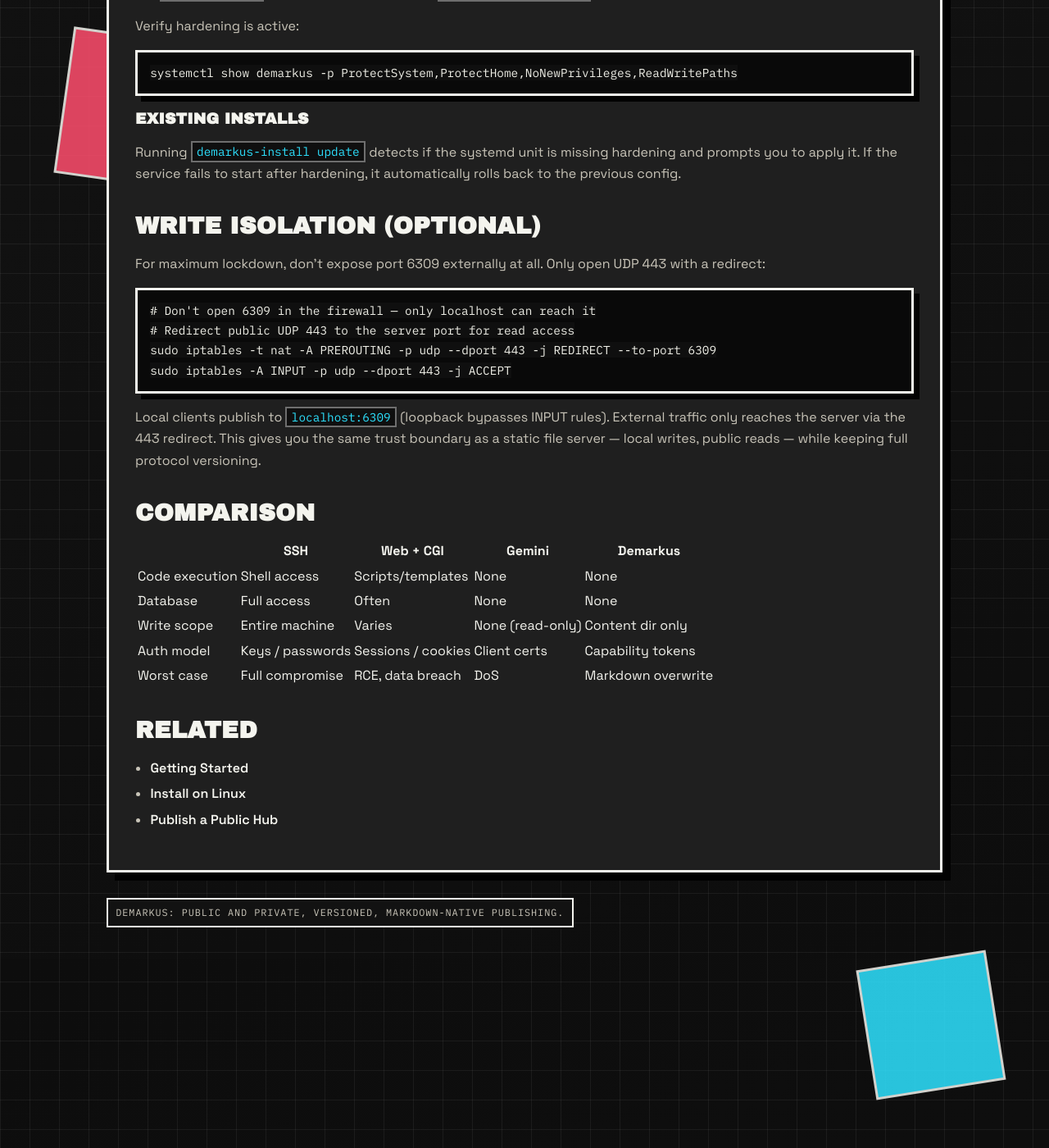
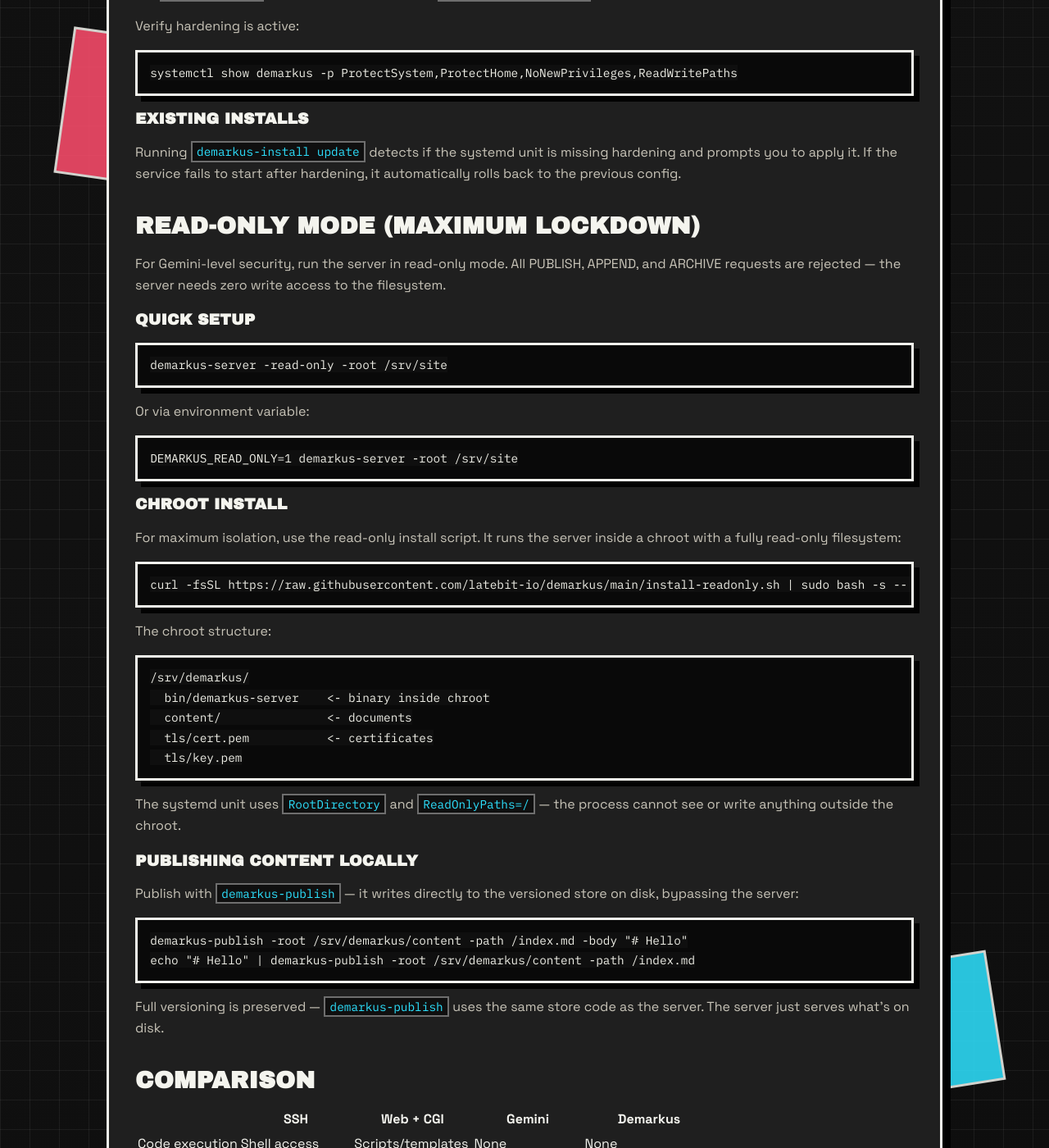
Before and after one commit to latebit-io/demarkus, a Jekyll site: the page built from security.md, in a window 1280 px wide and 1400 px high, scrolled down 2402 px. Shown: the whole window at 82% size. Built offline with Jekyll 4.4.1, drawn with Linux system fonts in a browser that asks for light colours.

Commit message:
docs(security): readonly mode

````diff
--- a/security.md
+++ b/security.md
@@ -96,18 +96,52 @@ systemctl show demarkus -p ProtectSystem,ProtectHome,NoNewPrivileges,ReadWritePa
 
 Running `demarkus-install update` detects if the systemd unit is missing hardening and prompts you to apply it. If the service fails to start after hardening, it automatically rolls back to the previous config.
 
-## Write Isolation (Optional)
+## Read-Only Mode (Maximum Lockdown)
 
-For maximum lockdown, don't expose port 6309 externally at all. Only open UDP 443 with a redirect:
+For Gemini-level security, run the server in read-only mode. All PUBLISH, APPEND, and ARCHIVE requests are rejected — the server needs zero write access to the filesystem.
+
+### Quick setup
 
 ```bash
-# Don't open 6309 in the firewall — only localhost can reach it
-# Redirect public UDP 443 to the server port for read access
-sudo iptables -t nat -A PREROUTING -p udp --dport 443 -j REDIRECT --to-port 6309
-sudo iptables -A INPUT -p udp --dport 443 -j ACCEPT
+demarkus-server -read-only -root /srv/site
 ```
 
-Local clients publish to `localhost:6309` (loopback bypasses INPUT rules). External traffic only reaches the server via the 443 redirect. This gives you the same trust boundary as a static file server — local writes, public reads — while keeping full protocol versioning.
+Or via environment variable:
+
+```bash
+DEMARKUS_READ_ONLY=1 demarkus-server -root /srv/site
+```
+
+### Chroot install
+
+For maximum isolation, use the read-only install script. It runs the server inside a chroot with a fully read-only filesystem:
+
+```bash
+curl -fsSL https://raw.githubusercontent.com/latebit-io/demarkus/main/install-readonly.sh | sudo bash -s -- --domain example.com
+```
+
+The chroot structure:
+
+```
+/srv/demarkus/
+  bin/demarkus-server    <- binary inside chroot
+  content/               <- documents
+  tls/cert.pem           <- certificates
+  tls/key.pem
+```
+
+The systemd unit uses `RootDirectory` and `ReadOnlyPaths=/` — the process cannot see or write anything outside the chroot.
+
+### Publishing content locally
+
+Publish with `demarkus-publish` — it writes directly to the versioned store on disk, bypassing the server:
+
+```bash
+demarkus-publish -root /srv/demarkus/content -path /index.md -body "# Hello"
+echo "# Hello" | demarkus-publish -root /srv/demarkus/content -path /index.md
+```
+
+Full versioning is preserved — `demarkus-publish` uses the same store code as the server. The server just serves what's on disk.
 
 ## Comparison
 
````
Also changed, not shown: install/linux.md (+9 -0 lines), scenarios/public-hub.md (+12 -1 lines), 1 other file.
